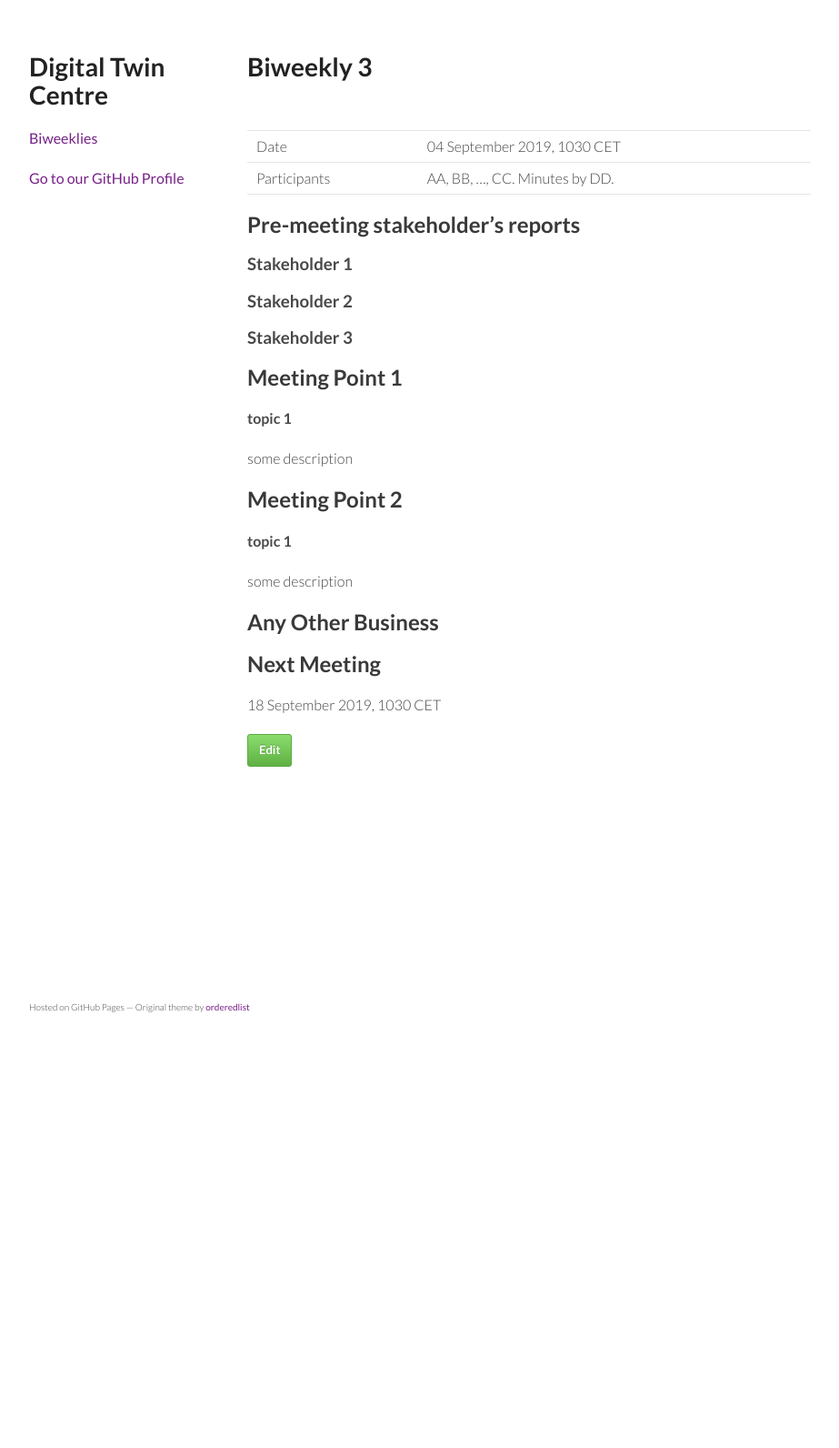
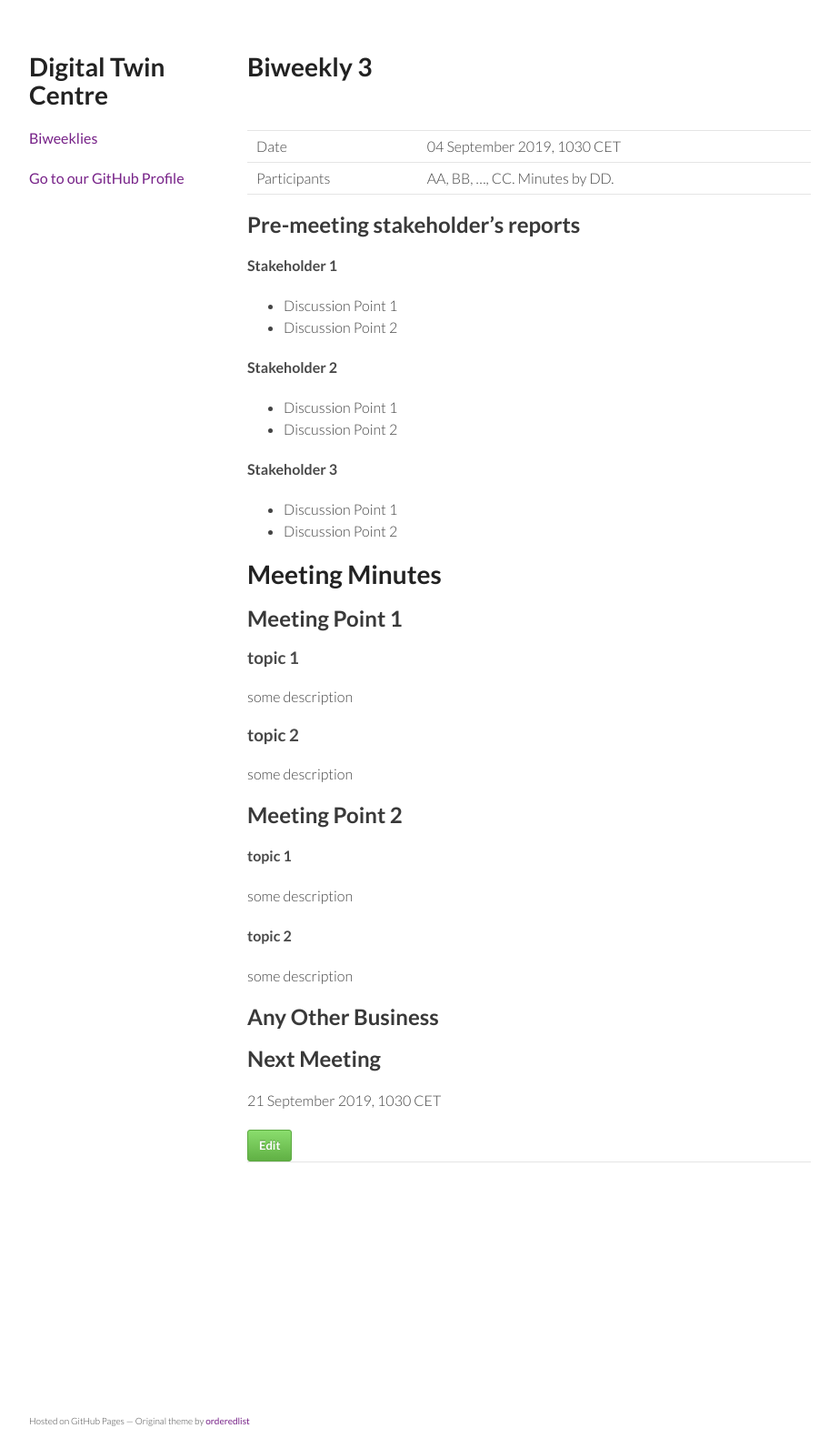
Before and after one commit to digitaltwincentre/digitaltwincentre.github.io, a Jekyll site: the page built from _biweeklies/Biweekly-3.md, in a window 1280 px wide. Shown: the whole page at 91% size, without its empty margins (178-1101 px from the left). Built offline with Jekyll 4.4.1, drawn with Linux system fonts in a browser that asks for light colours; nearby versions of some CDN libraries; before the commit the page ends 1137 px from its top, so only the background shows below that.

Commit message:
Update Biweekly-3.md
Tests online edition and updates to new template.

```diff
--- a/_biweeklies/Biweekly-3.md
+++ b/_biweeklies/Biweekly-3.md
@@ -22,19 +22,31 @@ date:  04 September 2019, 1030 CET
 <!-- Please keep in mind that the minutes are publicly available, and that
 private information must be stored elsewhere.  -->
 
-### Stakeholder 1
+#### Stakeholder 1
+* Discussion Point 1
+* Discussion Point 2
 
-### Stakeholder 2
+#### Stakeholder 2
+* Discussion Point 1
+* Discussion Point 2
 
-### Stakeholder 3
+#### Stakeholder 3
+* Discussion Point 1
+* Discussion Point 2
 
+
+Meeting Minutes
+===============
 
 ## Meeting Point 1
 
-#### topic 1
+### topic 1
 
 some description
 
+### topic 2
+
+some description
 
 ## Meeting Point 2
 
@@ -42,13 +54,17 @@ some description
 
 some description
 
+#### topic 2
+
+some description
 
 ##  Any Other Business
 
 Next Meeting
 ------------
 
-18 September 2019, 1030 CET
+21 September 2019, 1030 CET
 
 
 <div id="edit_page_div"></div>
+------------
```
